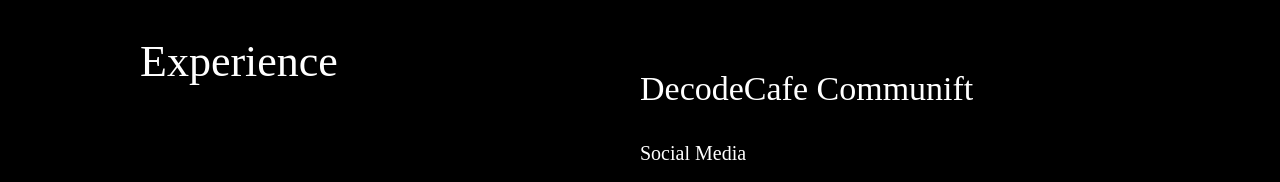
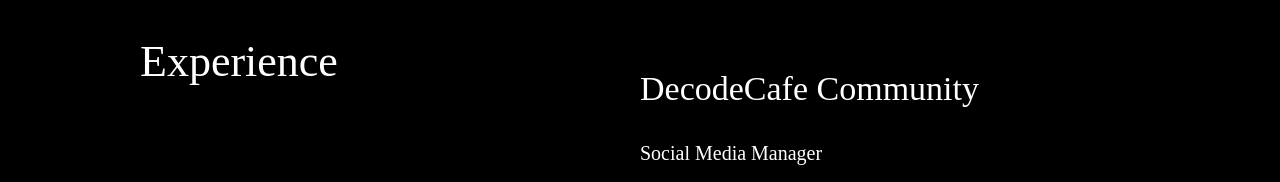
Before and after one commit to yaggit/website, a plain HTML site: page index.html in a window 1280 px wide. Shown: the part 756-938 px from the top of the page. Drawn offline with Linux system fonts and the light colour scheme.

Commit message:
experience section changed

```diff
--- a/index.html
+++ b/index.html
@@ -36,8 +36,8 @@
   </div>
   <div>
     <div>
-      <p class="heading-2" >DecodeCafe Communift</p>
-      <p class="heading-3" >Social Media</p>
+      <p class="heading-2" >DecodeCafe Community</p>
+      <p class="heading-3" >Social Media Manager</p>
       <p class="paragraph" >Responsible for creating content and engaging with community</p>
     </div>
     <div>
```
